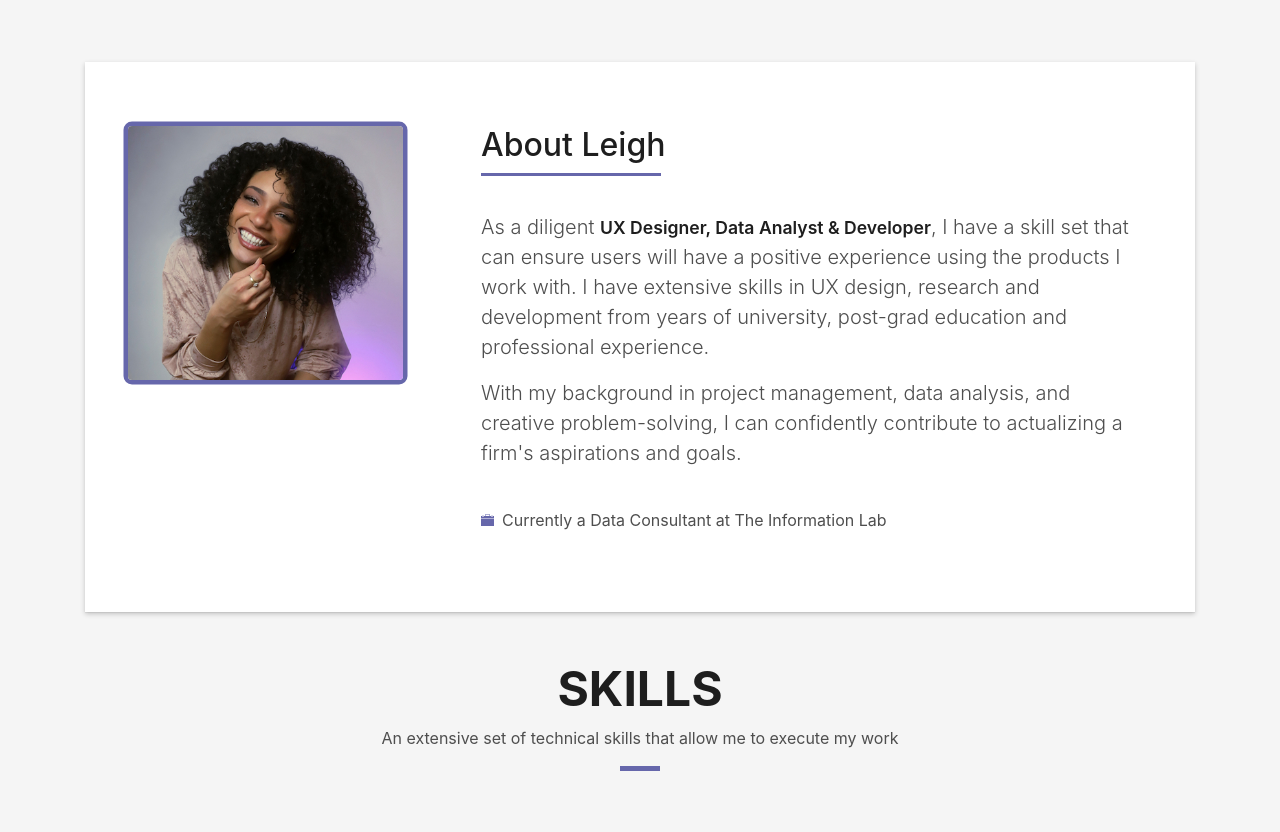
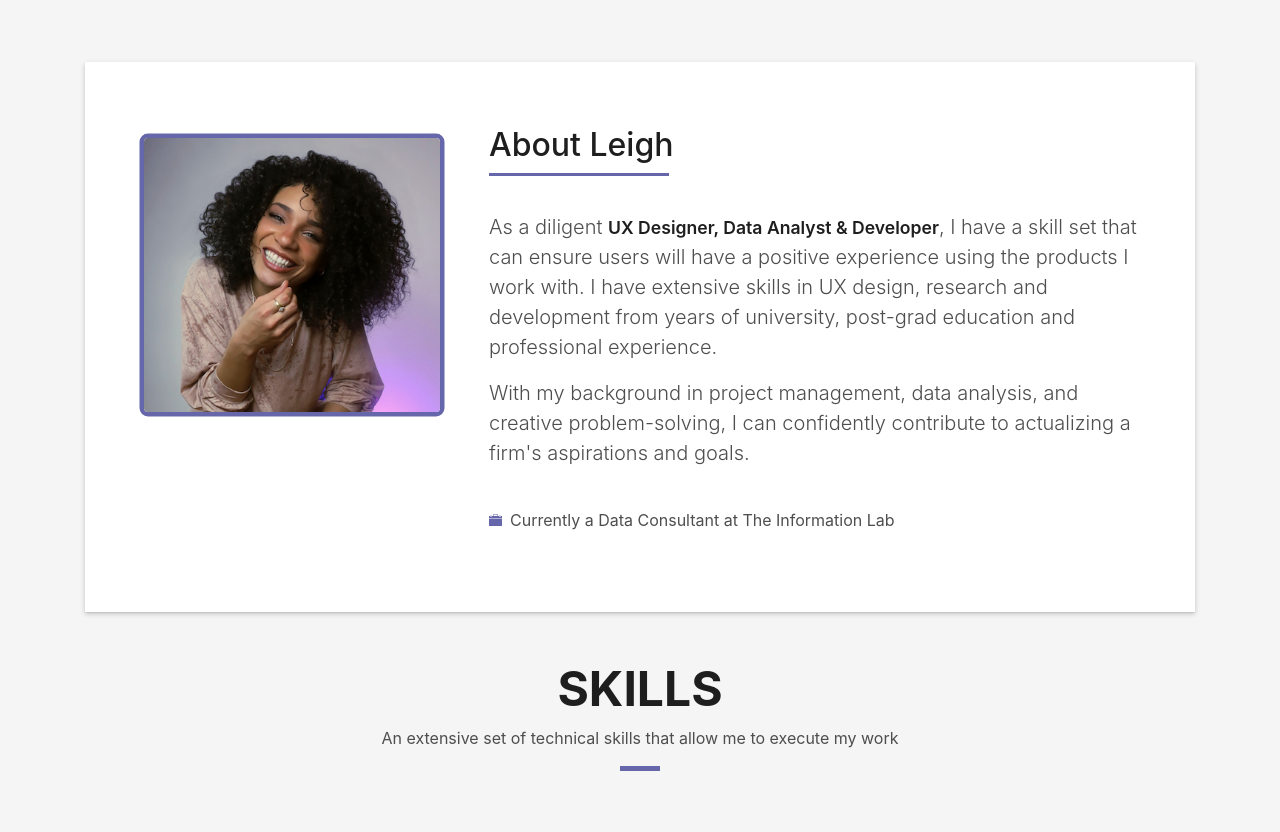
Before and after one commit to icurleigh/DevFolio, a plain HTML site: page index.html in a window 1280 px wide. Shown: the part 802-1634 px from the top of the page. Drawn offline with Linux system fonts and the light colour scheme; files whose address does not match are found by name.

Commit message:
Fix about section alignment for img and text margin

```diff
--- a/css/style-veryperi.css
+++ b/css/style-veryperi.css
@@ -958,11 +958,20 @@ li::marker {
 
 .about-mf .about-img {
   margin-bottom: 2rem;
+  margin-top: .75rem;
+  width: auto;
+  text-align: center;
 }
 
 .about-mf .about-img img {
-  margin-left: 10px;
-}
+  max-width: 85%;
+}
+
+.about-mf .about-text {
+  margin-left: .5rem;
+  margin-right: .5rem;
+}
+
 
 .skill-mf span {
   color: #4e4e4e;
--- a/index.html
+++ b/index.html
@@ -97,7 +97,7 @@
                 </div>
               </div>
               <div class="col-md-8">
-                <div class="about-me pt-4 pt-md-0">
+                <div class="about-me about-text pt-4 pt-md-0">
                   <div class="title-box-2">
                     <h5 class="title-left">
                       About Leigh
```
